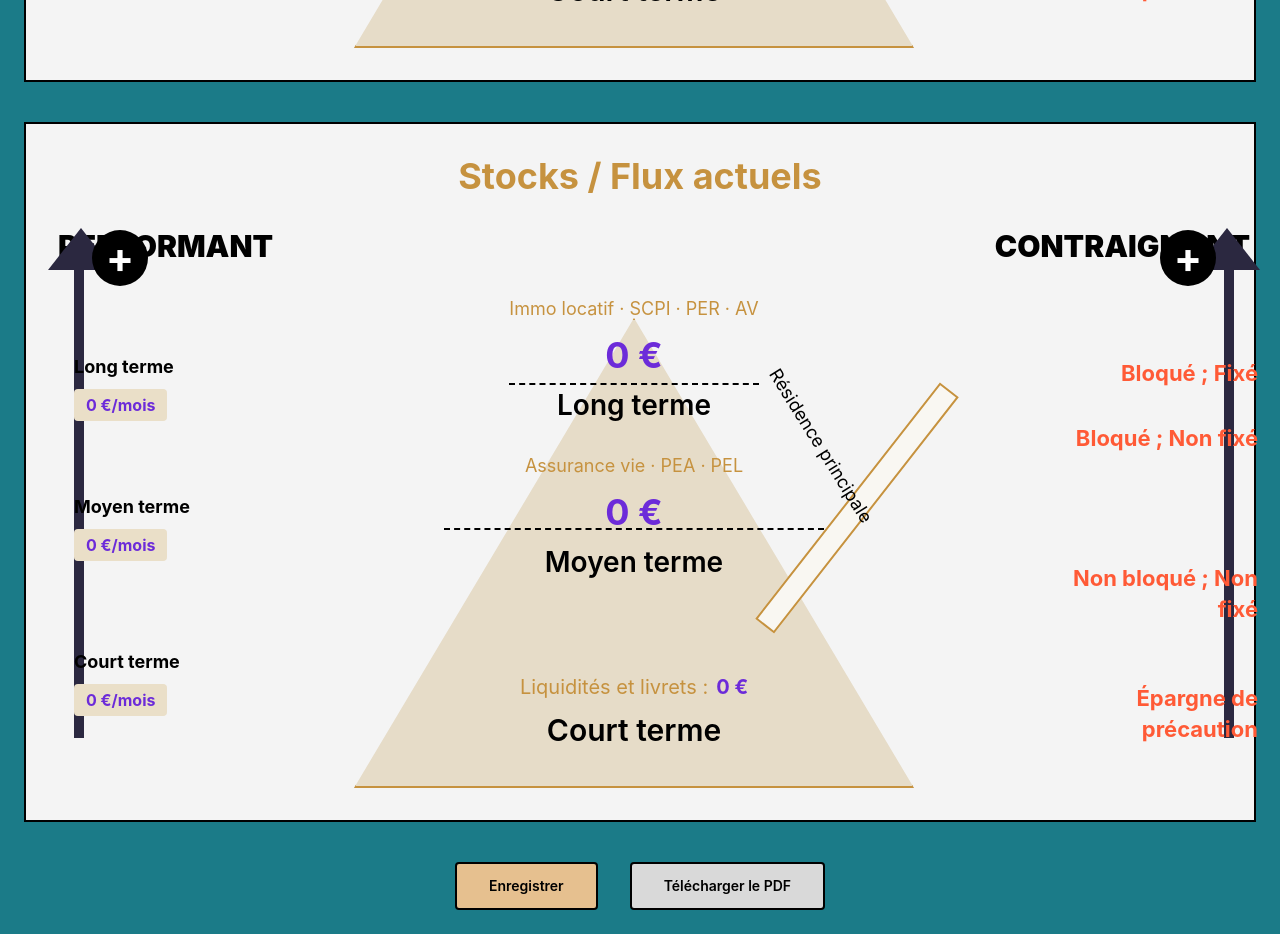
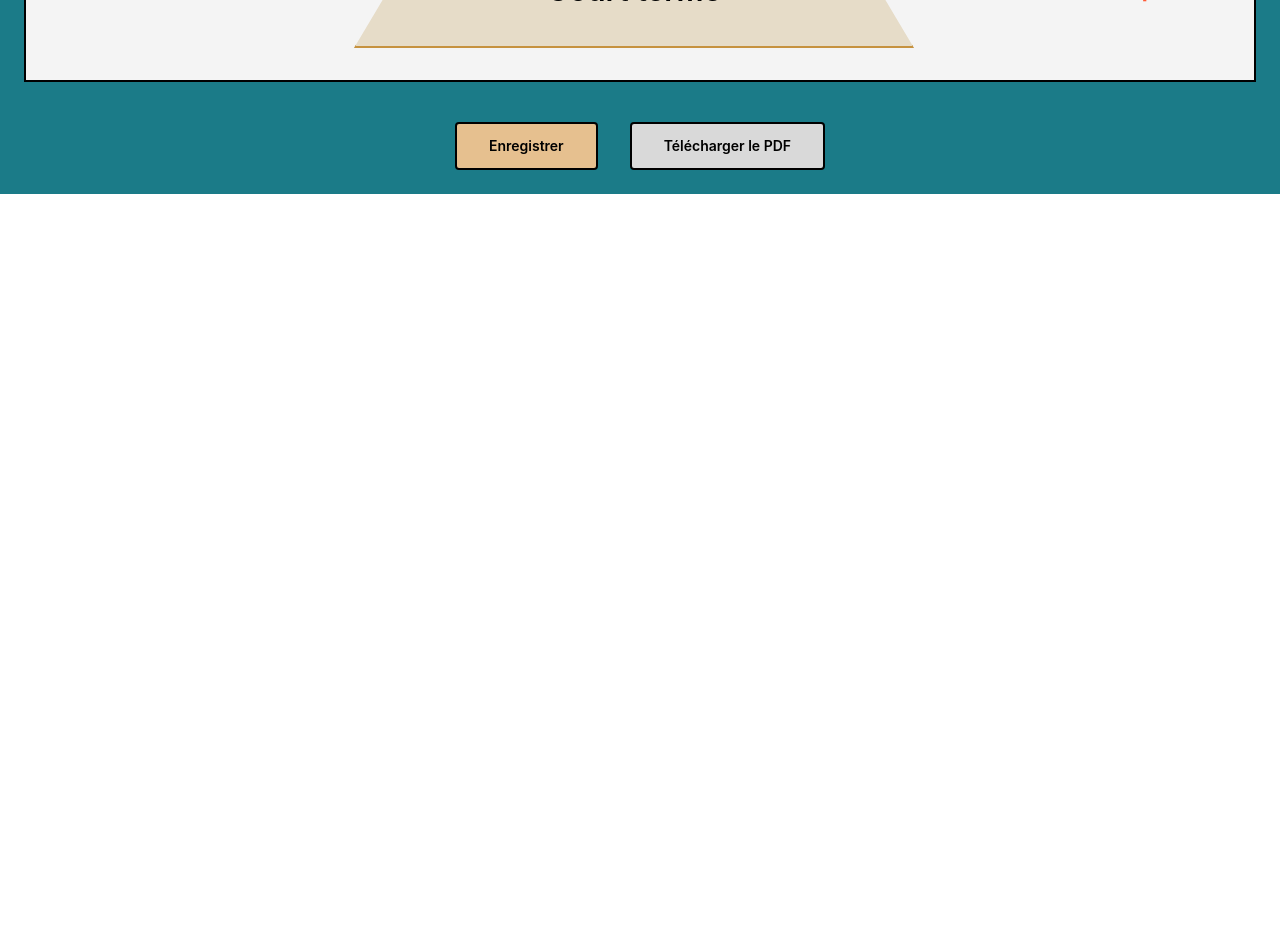
Before and after one commit to Patrimoine-sur-mesure/bilan-patrimonial, a React (Vite) app: page / in a window 1280 px wide. Shown: the part 3100-4034 px from the top of the page. After the commit the page ends 3294 px from the top, so only its background shows below. Built offline with nearby package versions, Linux system fonts and the light colour scheme; no server answers; the database is empty.

Commit message:
Ajout telecharge pdf

```diff
--- a/src/FormulaireBudgetPatrimonial.jsx
+++ b/src/FormulaireBudgetPatrimonial.jsx
@@ -986,17 +986,6 @@ const epargneMensuelleLT = useMemo(
         </div>
       )}
 
-			  <PyramidePatrimoineActuel
-		  euro={euro}
-		  stockCT={assetsByCat["Court terme"]}
-		  stockMT={assetsByCat["Moyen terme"]}
-		  stockLT={assetsByCat["Long terme"]}
-		  fluxCT={epargneMensuelleCT}
-		  fluxMT={epargneMensuelleMT}
-		  fluxLT={epargneMensuelleLT}
-		/>
-
-
 
       <div className="mt-10 flex w-full justify-center">
         <div className="flex gap-8">
```
